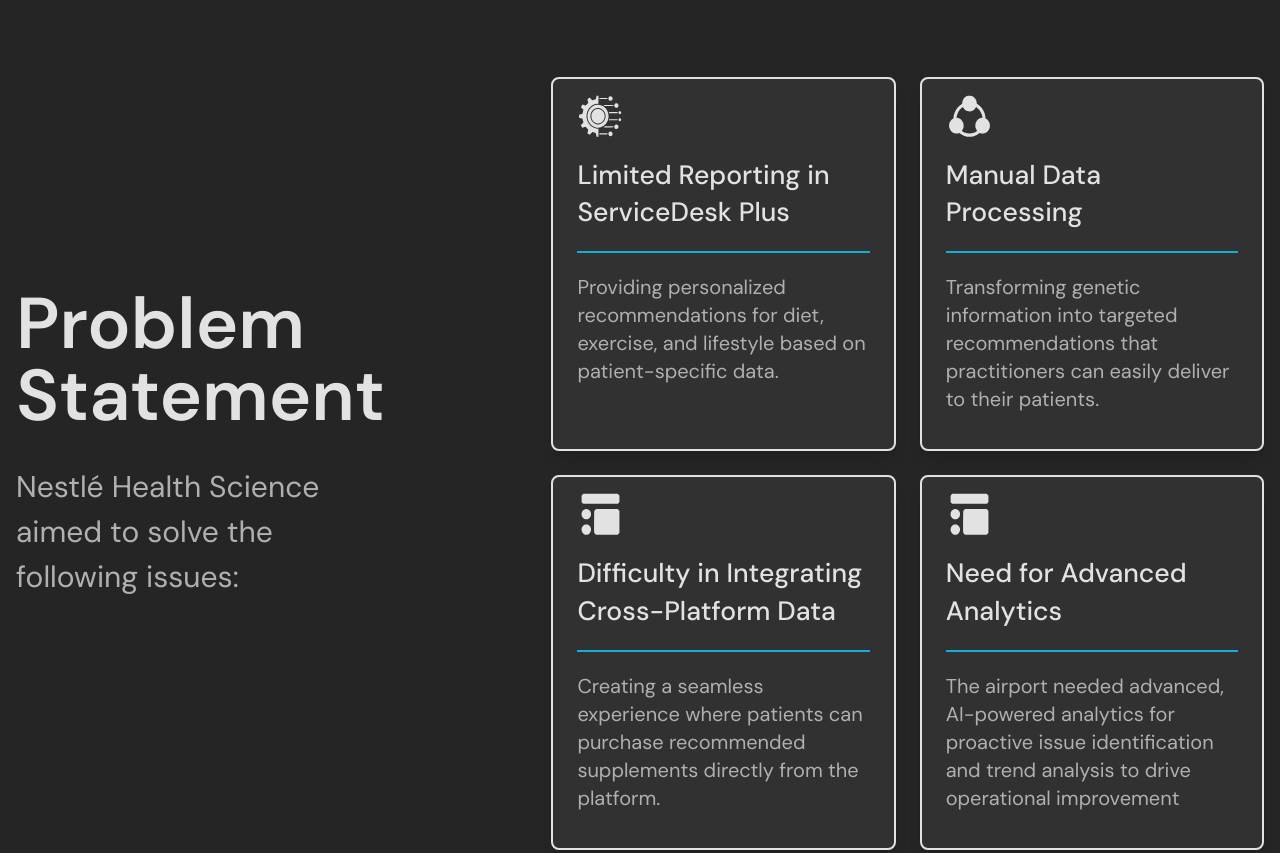
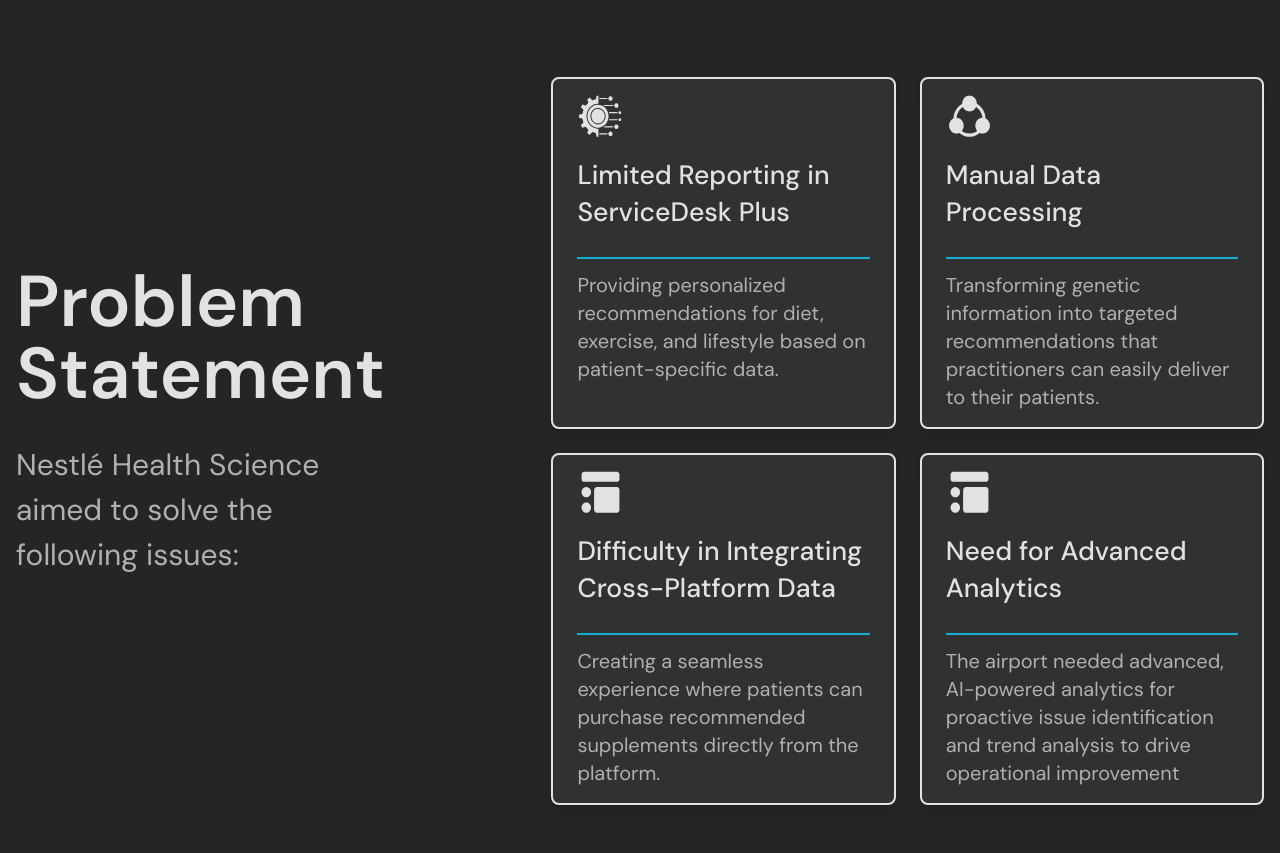
Before and after one commit to rashidtvmr/Spritle-2025, an Astro site: page /unknown_case_study_2 in a window 1280 px wide. Shown: the part 1460-2313 px from the top of the page. Built offline with nearby package versions, Linux system fonts and the light colour scheme; Astro itself is replaced by a stand-in of ours.

Commit message:
pixel perfection in both card

```diff
--- a/src/components/DynamicProps/CSOurSolutionCard.astro
+++ b/src/components/DynamicProps/CSOurSolutionCard.astro
@@ -3,7 +3,7 @@
 ---
 
 <div
-  class="grid grid-cols-1 md:grid-cols-2 gap-20   my-10 md:my-20"
+  class="grid grid-cols-1 md:grid-cols-2 gap-4 md:gap-10 lg:gap-20   my-10 md:my-20"
 >
   {
     features.map((feature) => (
--- a/src/components/DynamicProps/CSProblemStatementCard.astro
+++ b/src/components/DynamicProps/CSProblemStatementCard.astro
@@ -32,13 +32,13 @@
                 height="42"
                 loading="lazy"
               />
-              <h2 class="text-primary text-title-body font-medium py-5 ">
+              <h2 class="text-primary text-title-body font-medium my-5 lg:h-20 ">
                 {challenge.title}
               </h2>
               {challenge.description && (
                 <>
                   <hr class="w-full border-t-2 border-[#15AED5]" />
-                  <p class="text-secondary font-normal text-body py-5">
+                  <p class="text-secondary font-normal text-body mt-3">
                     {challenge.description}
                   </p>
                 </>
```
